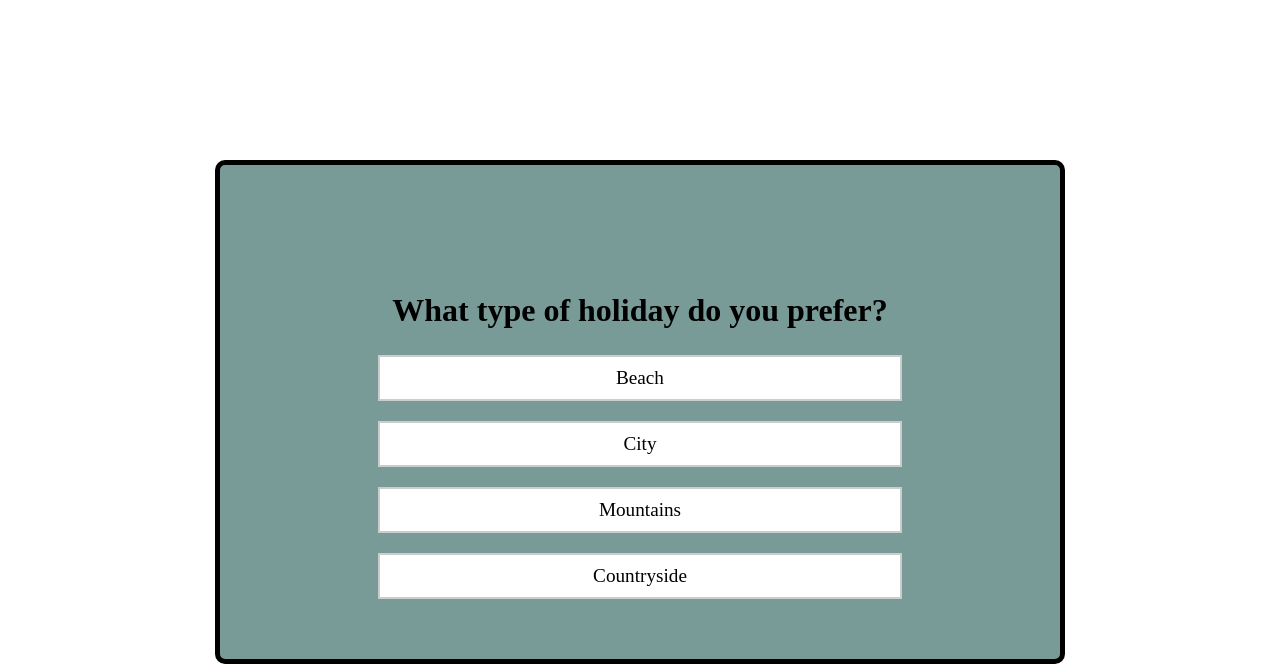
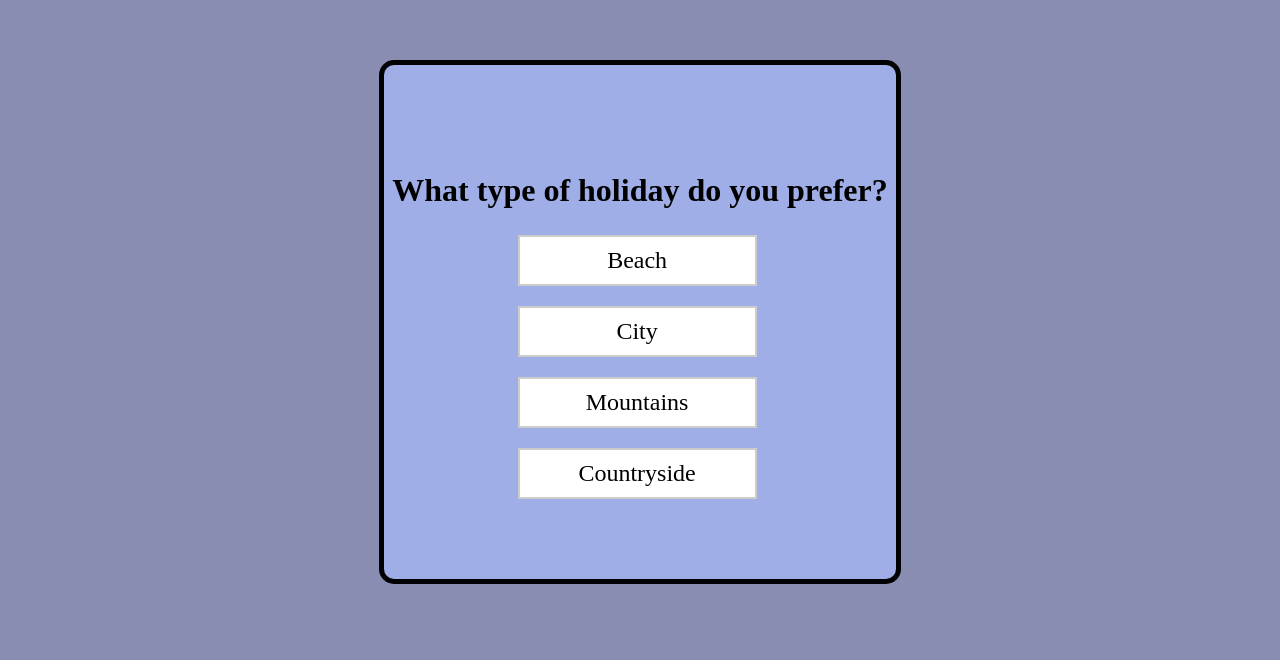
Before and after one commit to latifahassan/thePerfectTrip, a React (Vite) app in the folder ThePerfectTrip/: page /questionnaire in a window 1280 px wide. Shown: the part 140-804 px from the top of the page. Built offline with nearby package versions, Linux system fonts and the light colour scheme.

Commit message:
worked on the questionnaire css

```diff
--- /dev/null
+++ b/ThePerfectTrip/src/components/Questionnaire.css
@@ -0,0 +1,6 @@
+body {
+    background-image: radial-gradient(circle, #898db2, #898db2, #898db2, #898db2, #898db2);
+}
+.card {
+    background-image: radial-gradient(circle, #99aad9, rgb(132, 145, 189), #5d6cb6, #717acc, #272966);
+}
--- a/ThePerfectTrip/src/components/Questionnaire.jsx
+++ b/ThePerfectTrip/src/components/Questionnaire.jsx
@@ -1,5 +1,6 @@
 import { useState, useEffect } from 'react';
 import axios from 'axios';
+import './Questionnaire.css';
 
 const questions = [
   {
@@ -79,25 +80,28 @@
   } else if (currentQuestion < questions.length) {
     // Display the current question and options
     const { question, options } = questions[currentQuestion];
+   // ...
 return (
+  <div className='card' style={{
+    width: '40%', // Adjust the width to your preference
+    height: '100%', // Set the height to 50% of the viewport height
+    border: '5px solid #000',
+    borderRadius: '15px',
+    margin: 'auto',
+    marginTop: '200px',
+    background: '#9faee6',
+    paddingBottom: '80px',
+    paddingTop: '80px',
+  }}>
     <div>
-      <div className='card' style={{
-        width: '50%',
-        border: '5px solid #000',
-        padding: '100px',
-        borderRadius: '10px',
-        margin: 'auto',
-        marginTop: '300px',
-        paddingBottom: '60px',
-        backgroundColor: '#799B98',
-
-      }}>
       <h2 style={{ fontSize: '2rem', textAlign: 'center' }}>{question}</h2>
       <div
         style={{
           display: 'grid',
           gap: '20px', // Add gap between options vertically
           gridColumnGap: '10px', // Add gap between options horizontally (adjust as needed)
+          width: '40%', // Adjust the width of the options
+          margin: 'auto',
         }}
       >
         {options.map((option, index) => (
@@ -108,11 +112,11 @@
               cursor: 'pointer',
               border: '2px solid #ccc',
               backgroundColor: selectedActivities.includes(option) ? 'lightblue' : 'white',
-                fontSize: '1.2rem',
+              fontSize: '1.5rem',
               textAlign: 'center',
-                width: '500px',
-                marginLeft: 'auto',
-                marginRight: 'auto',
+              width: '105%', // Adjust the width of the options
+              marginLeft: '-20px',
+
             }}
             onClick={() => handleAnswer(option)}
           >
@@ -124,7 +128,6 @@
   </div>
 );
 
-
   } else {
     return null; // If there are no more questions and no suggested destination, return null
   }
```
Lines whose indentation alone changed are shown as unchanged.
